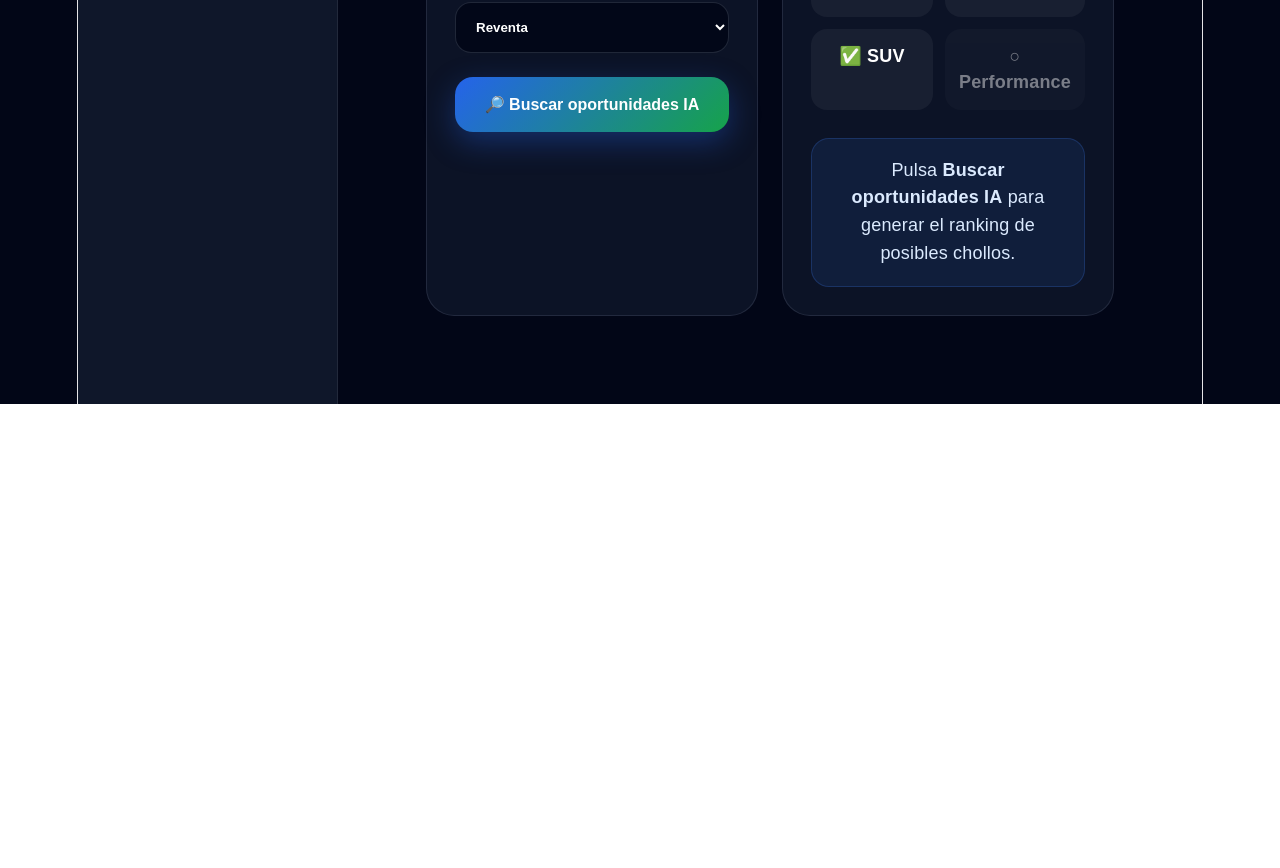
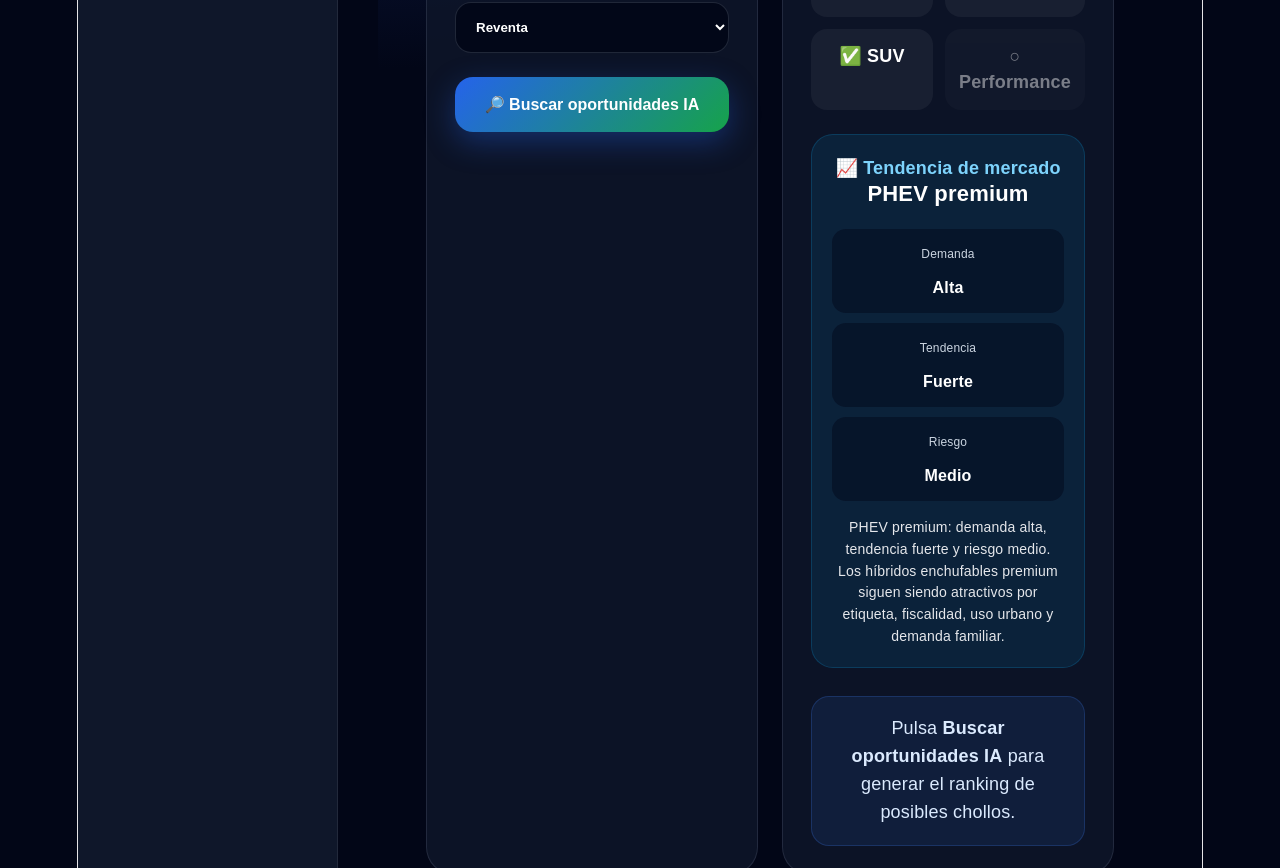
Before and after one commit to inviertetodo-hue/coches-saas-, a React (Vite) app: page /scanner in a window 1280 px wide. Shown: the part 720-1588 px from the top of the page. Before the commit the page ends 1124 px from the top, so only its background shows below. Built offline with nearby package versions, Linux system fonts and the light colour scheme.

Commit message:
Integrate market trend engine in scanner

```diff
--- a/src/pages/Scanner.jsx
+++ b/src/pages/Scanner.jsx
@@ -2,6 +2,7 @@ import { useMemo, useState } from "react";
 import { buildMarketScan } from "../services/marketScanner";
 import { generateMockMarketFeed } from "../services/mockMarketFeed";
 import { buildSearchRecommendations } from "../services/searchRecommendationEngine";
+import { buildMarketTrendProfile } from "../services/marketTrendEngine";
 
 export default function Scanner() {
   const [form, setForm] = useState({
@@ -14,6 +15,14 @@ export default function Scanner() {
   const [searchTriggered, setSearchTriggered] = useState(false);
 
   const scan = useMemo(() => buildMarketScan(form), [form]);
+
+  const trendProfile = useMemo(() => {
+    return buildMarketTrendProfile({
+      query: form.query,
+      maxBudget: form.maxBudget,
+      semantic: scan.semantic,
+    });
+  }, [form.query, form.maxBudget, scan.semantic]);
 
   const marketFeed = useMemo(() => {
     if (!searchTriggered) return null;
@@ -124,6 +133,31 @@ export default function Scanner() {
                 active={scan.semantic?.isPerformance}
                 label="Performance"
               />
+            </div>
+
+            <div style={trendBoxStyle}>
+              <p style={trendBadgeStyle}>📈 Tendencia de mercado</p>
+
+              <h3 style={trendTitleStyle}>{trendProfile.mainTrend.label}</h3>
+
+              <div style={trendMetricGridStyle}>
+                <SmallMetric
+                  label="Demanda"
+                  value={trendProfile.mainTrend.demand}
+                />
+
+                <SmallMetric
+                  label="Tendencia"
+                  value={trendProfile.mainTrend.trend}
+                />
+
+                <SmallMetric
+                  label="Riesgo"
+                  value={trendProfile.mainTrend.risk}
+                />
+              </div>
+
+              <p style={marketInsightStyle}>{trendProfile.summary}</p>
             </div>
 
             {!searchTriggered && (
@@ -288,6 +322,40 @@ export default function Scanner() {
                     {insight}
                   </div>
                 ))}
+              </div>
+            </div>
+
+            <div style={trendSectionStyle}>
+              <div style={trendHeaderStyle}>
+                <p style={trendBadgeStyle}>📈 Motor de tendencias</p>
+
+                <h2 style={trendSectionTitleStyle}>
+                  Lectura estratégica del mercado
+                </h2>
+
+                <p style={radarSummaryStyle}>{trendProfile.summary}</p>
+              </div>
+
+              <div style={trendGridStyle}>
+                {[trendProfile.mainTrend, ...trendProfile.trends]
+                  .filter(
+                    (item, index, array) =>
+                      array.findIndex((trend) => trend.label === item.label) ===
+                      index
+                  )
+                  .map((trend) => (
+                    <div key={trend.label} style={trendCardStyle}>
+                      <h3 style={trendCardTitleStyle}>{trend.label}</h3>
+
+                      <div style={trendMetricGridStyle}>
+                        <SmallMetric label="Demanda" value={trend.demand} />
+                        <SmallMetric label="Tendencia" value={trend.trend} />
+                        <SmallMetric label="Riesgo" value={trend.risk} />
+                      </div>
+
+                      <p style={marketInsightStyle}>{trend.insight}</p>
+                    </div>
+                  ))}
               </div>
             </div>
 
@@ -698,6 +766,63 @@ const insightCardStyle = {
   fontWeight: "700",
 };
 
+const trendBoxStyle = {
+  marginTop: "24px",
+  padding: "20px",
+  borderRadius: "22px",
+  background: "rgba(14,165,233,0.10)",
+  border: "1px solid rgba(14,165,233,0.20)",
+};
+
+const trendBadgeStyle = {
+  color: "#7dd3fc",
+  fontWeight: "900",
+  marginTop: 0,
+};
+
+const trendTitleStyle = {
+  fontSize: "22px",
+  marginTop: 0,
+};
+
+const trendMetricGridStyle = {
+  display: "grid",
+  gridTemplateColumns: "repeat(auto-fit,minmax(120px,1fr))",
+  gap: "10px",
+  marginBottom: "16px",
+};
+
+const trendSectionStyle = {
+  marginTop: "42px",
+};
+
+const trendHeaderStyle = {
+  marginBottom: "22px",
+};
+
+const trendSectionTitleStyle = {
+  fontSize: "32px",
+  marginBottom: "10px",
+};
+
+const trendGridStyle = {
+  display: "grid",
+  gridTemplateColumns: "repeat(auto-fit,minmax(280px,1fr))",
+  gap: "18px",
+};
+
+const trendCardStyle = {
+  background: "rgba(15,23,42,0.82)",
+  borderRadius: "24px",
+  padding: "24px",
+  border: "1px solid rgba(14,165,233,0.20)",
+};
+
+const trendCardTitleStyle = {
+  fontSize: "22px",
+  marginTop: 0,
+};
+
 const radarSectionStyle = {
   marginTop: "42px",
 };
```
